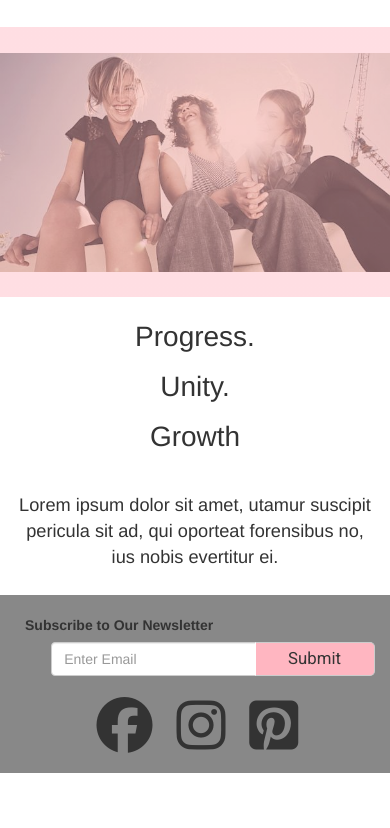
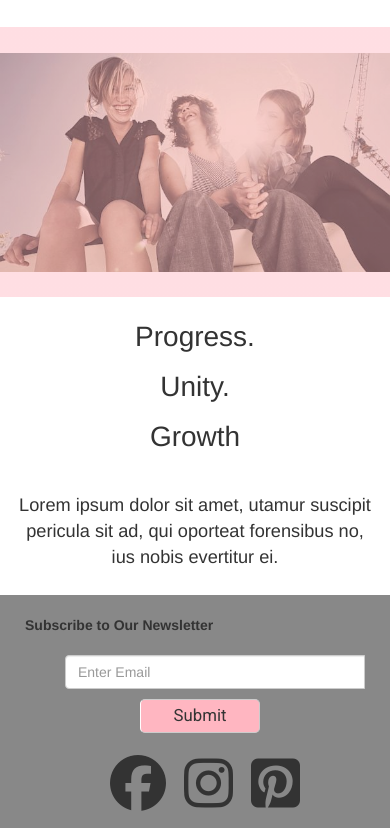
Before and after one commit to flegald/WEM, a plain HTML site: page index.html in a window 390 px wide. Shown: the part 874-1702 px from the top of the page. Before the commit the page ends 1647 px from the top, so only its background shows below. Drawn offline with nearby package versions, Linux system fonts and the light colour scheme.

Commit message:
altered mobile email form

```diff
--- a/assets/css/custom.css
+++ b/assets/css/custom.css
@@ -101,9 +101,12 @@ button#join {
 	margin-bottom: 10px;
 }
 
+#newsForm>ul {
+	list-style: none;
+}
+
 #newsForm>ul>li {
-	display: inline-block;
-	margin: -3.8px;
+	margin: 10px;
 }
 
 #emailForm {
@@ -113,13 +116,13 @@ button#join {
 
 #emailSub {
 	border: 1.5px solid #CCCCCC;
+	margin-left: 25%;
 	background-color: rgb(255, 182, 193);
 	border-left-color: white;
 	color: #333333;
 	font-family: 'Roboto', sans-serif;
 	font-size: 1.2em;
-	border-top-right-radius: 5px;
-	border-bottom-right-radius: 5px;
+	border-radius: 5px;
 	height: 34px;
 	width: 120px;
 }
@@ -129,15 +132,17 @@ button#join {
 	background-color: #888888;
 }
 
+
 #footer {
+	text-align: center;
 }
 
 #footer>ul {
 	list-style: none;
-	margin-left: 5%;
+	margin-left: -20px;
 }
 
 #footer>ul>li {
 	display: inline-block;
-	margin: 10px;
+	margin: 7px;
 }
```
